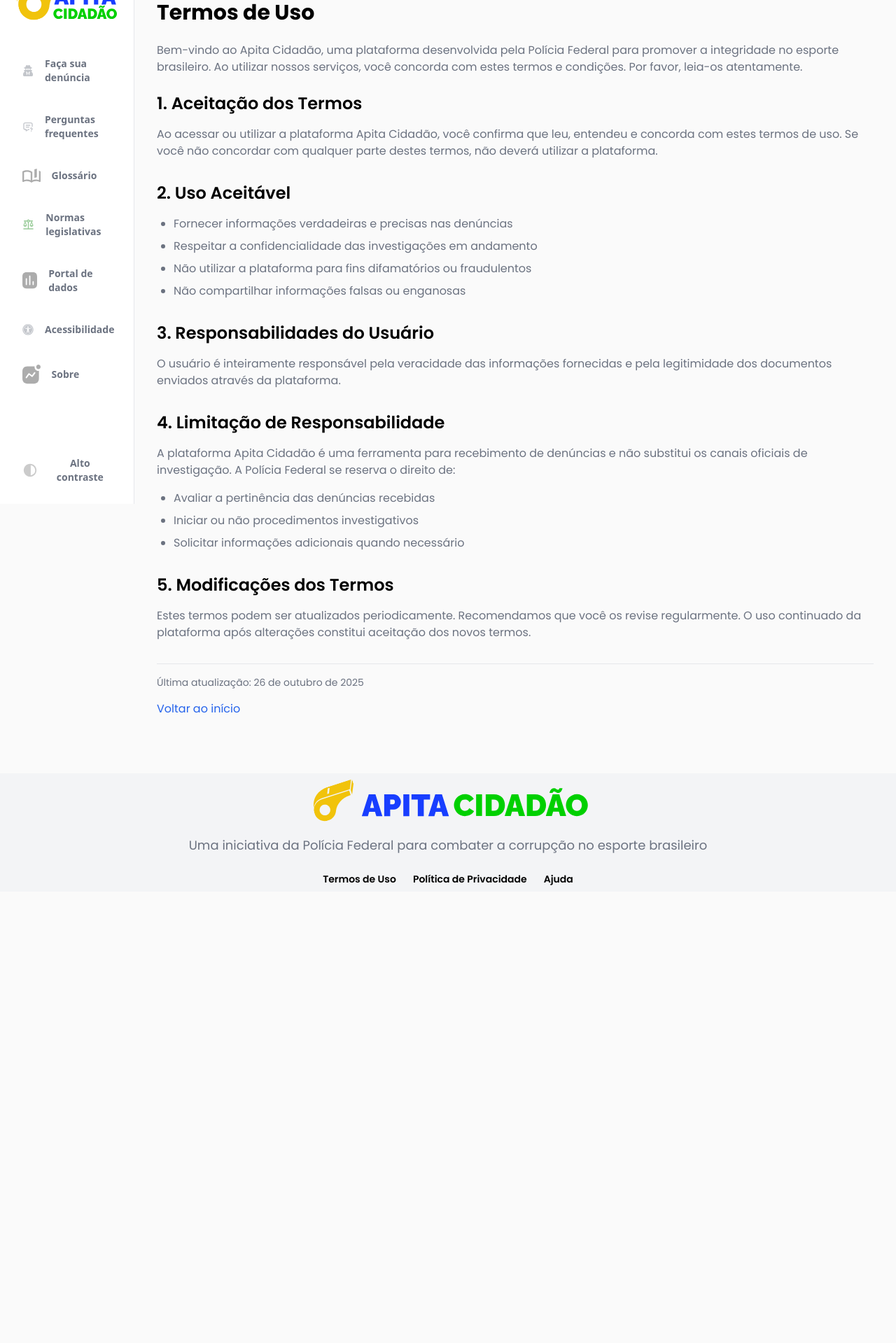
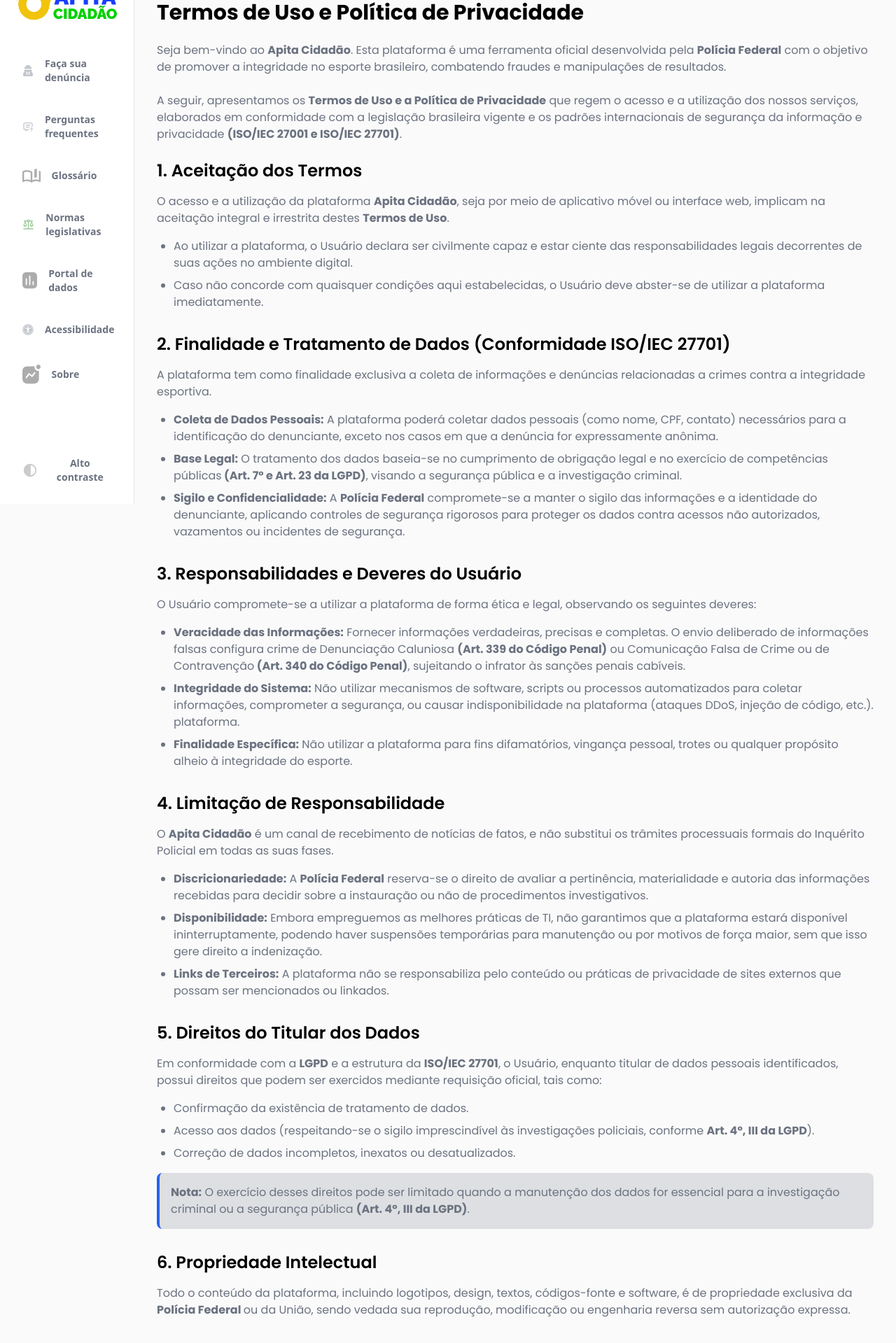
Before and after one commit to eps-fcte-2025-2/plataforma-civica-frontend, a Next.js app: page /termos-de-uso in a window 1280 px wide. Shown: the part 80-1999 px from the top of the page at 70% size. Before the commit the page ends 1354 px from the top, so only its background shows below. Built offline with nearby package versions, Linux system fonts and the light colour scheme.

Commit message:
fix: melhoria termo de uso e politica de privacidade
Co-authored-by: The-Boss-Nina <marinamcsouza@gmail.com>
Co-authored-by: Jlmsousa <jlmsousa@hotmail.com>

```diff
--- a/src/app/(main)/politica-de-privacidade/page.tsx
+++ b/src/app/(main)/politica-de-privacidade/page.tsx
@@ -5,83 +5,114 @@
   title: 'Política de Privacidade',
 };
 
-export default function PoliticaDePrivacidadePage() {
+export default function PoliticaPrivacidadePage() {
   return (
     <main className="container mx-auto py-12 px-4 font-[Poppins]">
       <h1 className="text-3xl font-bold mb-6 text-foreground">Política de Privacidade</h1>
 
       <div className="prose prose-lg max-w-none text-muted">
         <p className="mb-6">
-          O Apita Cidadão está comprometido com a proteção da sua privacidade. Esta política
-          detalha como coletamos, usamos, protegemos e, quando necessário, compartilhamos as
-          informações fornecidas por você, em conformidade com a Lei Geral de Proteção de
-          Dados (LGPD) e outras legislações aplicáveis.
+          <strong>O Apita Cidadão</strong>, gerido pelo <strong>Departamento de Polícia Federal (DPF)</strong>,
+          está comprometido com a transparência e a proteção dos seus dados pessoais. Esta <strong>Política
+          de Privacidade</strong> descreve como tratamos suas informações em conformidade com a <strong>Lei Geral
+          de Proteção de Dados (Lei nº 13.709/2018 - LGPD)</strong>, o Marco Civil da Internet e os
+          padrões internacionais de segurança <strong>(ISO/IEC 27701)</strong>.
         </p>
 
         <section className="mb-8">
-          <h2 className="text-2xl font-semibold mb-4 text-foreground">1. Dados que Coletamos</h2>
-          <p className="mb-4">Podemos coletar os seguintes tipos de informações:</p>
+          <h2 className="text-2xl font-semibold mb-4 text-foreground">1. Controlador e Encarregado (DPO)</h2>
+          <p className="mb-4">
+            O Controlador dos dados coletados nesta plataforma é o <strong>Departamento de Polícia Federal</strong>.
+            Em caso de dúvidas sobre o tratamento de seus dados, você pode entrar em contato com o Encarregado
+            pelo Tratamento de Dados Pessoais através dos canais oficiais disponíveis no site <strong>`gov.br/pf`</strong>.
+          </p>
+        </section>
+
+        <section className="mb-8">
+          <h2 className="text-2xl font-semibold mb-4 text-foreground">2. Dados Coletados e Finalidade</h2>
+          <p className="mb-4">
+            A coleta de dados visa exclusivamente a instrução de procedimentos investigativos sobre crimes
+            contra a integridade esportiva. Coletamos:
+          </p>
           <ul className="list-disc pl-6 mb-4">
-            <li className="mb-2">Dados de identificação pessoal (quando fornecidos voluntariamente)</li>
-            <li className="mb-2">Detalhes sobre a denúncia realizada</li>
-            <li className="mb-2">Documentos e evidências anexados</li>
-            <li className="mb-2">Data e hora do envio da denúncia</li>
-            <li className="mb-2">Informações técnicas do dispositivo usado para acesso</li>
+            <li className="mb-2">
+              <strong>Dados de Identificação:</strong> Nome completo, CPF, telefone e e-mail (quando a denúncia não for anônima).
+            </li>
+            <li className="mb-2">
+              <strong>Conteúdo da Denúncia:</strong> Relatos, documentos, fotos, áudios e evidências enviadas voluntariamente.
+            </li>
+            <li className="mb-2">
+              <strong>Dados Técnicos e de Navegação:</strong> Endereço IP, *User-Agent* do dispositivo, data e hora de acesso
+              (coleta obrigatória conforme <strong>Art. 15 da Lei 12.965/2014 - Marco Civil da Internet</strong>).
+            </li>
           </ul>
         </section>
 
         <section className="mb-8">
-          <h2 className="text-2xl font-semibold mb-4 text-foreground">2. Como Usamos seus Dados</h2>
-          <p className="mb-4">Suas informações são utilizadas para:</p>
+          <h2 className="text-2xl font-semibold mb-4 text-foreground">3. Base Legal para o Tratamento</h2>
+          <p className="mb-4">
+            O tratamento dos seus dados é realizado com base nas seguintes hipóteses legais da LGPD:
+          </p>
           <ul className="list-disc pl-6 mb-4">
-            <li className="mb-2">Processar e investigar as denúncias recebidas</li>
-            <li className="mb-2">Entrar em contato caso necessitemos de informações adicionais</li>
-            <li className="mb-2">Gerar estatísticas anônimas sobre o uso da plataforma</li>
-            <li className="mb-2">Melhorar nossos serviços e a experiência do usuário</li>
+            <li className="mb-2"><strong>Cumprimento de obrigação legal ou regulatória</strong> <strong>(Art. 7º, II)</strong>.</li>
+            <li className="mb-2"><strong>Execução de políticas públicas</strong> previstas em leis e regulamentos <strong>(Art. 7º, III)</strong>.</li>
+            <li className="mb-2">
+              <strong>Segurança Pública e Investigação Penal:</strong> Conforme o <strong>Art. 4º, III da LGPD</strong>, o tratamento de dados
+              para fins exclusivos de segurança pública e atividades de investigação e repressão de infrações penais segue
+              legislação específica, garantindo-se os direitos fundamentais de liberdade e privacidade.
+            </li>
           </ul>
         </section>
 
         <section className="mb-8">
-          <h2 className="text-2xl font-semibold mb-4 text-foreground">3. Proteção de Dados</h2>
+          <h2 className="text-2xl font-semibold mb-4 text-foreground">4. Proteção e Armazenamento</h2>
           <p className="mb-4">
-            Implementamos medidas de segurança técnicas e organizacionais para proteger suas
-            informações, incluindo:
+            Adotamos medidas técnicas e administrativas compatíveis com a norma <strong>ISO/IEC 27001</strong> para proteger seus dados, incluindo:
           </p>
           <ul className="list-disc pl-6 mb-4">
-            <li className="mb-2">Criptografia de dados em trânsito e em repouso</li>
-            <li className="mb-2">Controle de acesso rigoroso às informações</li>
-            <li className="mb-2">Monitoramento contínuo de segurança</li>
+            <li className="mb-2">Criptografia de ponta a ponta para dados em trânsito (TLS/SSL).</li>
+            <li className="mb-2">Armazenamento em servidores seguros com controle de acesso restrito e auditável.</li>
+            <li className="mb-2">Monitoramento contínuo contra incidentes de segurança.</li>
+          </ul>
+          <p className="mb-4">
+            Os dados serão mantidos pelo tempo necessário para a conclusão das investigações e eventuais processos judiciais,
+            respeitando os prazos prescricionais legais.
+          </p>
+        </section>
+
+        <section className="mb-8">
+          <h2 className="text-2xl font-semibold mb-4 text-foreground">5. Compartilhamento de Informações</h2>
+          <p className="mb-4">
+            Não comercializamos seus dados. O compartilhamento ocorre estritamente nas seguintes situações:
+          </p>
+          <ul className="list-disc pl-6 mb-4">
+            <li className="mb-2">Com o <strong>Ministério Público</strong> e o <strong>Poder Judiciário</strong>, para fins de persecução penal.</li>
+            <li className="mb-2">Com outras autoridades policiais e de inteligência, mediante necessidade investigativa justificada.</li>
+            <li className="mb-2">
+              <strong>Atenção:</strong> Dados de denúncias não são compartilhados com entidades esportivas privadas (clubes ou federações)
+              sem ordem judicial ou anonimização prévia.
+            </li>
           </ul>
         </section>
 
         <section className="mb-8">
-          <h2 className="text-2xl font-semibold mb-4 text-foreground">4. Compartilhamento de Informações</h2>
+          <h2 className="text-2xl font-semibold mb-4 text-foreground">6. Seus Direitos (e suas Limitações)</h2>
           <p className="mb-4">
-            Suas informações poderão ser compartilhadas apenas com:
+            Você possui direitos sobre seus dados, como confirmação de existência de tratamento e correção de dados incompletos.
+            No entanto, é importante ressaltar:
           </p>
-          <ul className="list-disc pl-6 mb-4">
-            <li className="mb-2">Autoridades competentes para investigação</li>
-            <li className="mb-2">Órgãos reguladores do esporte</li>
-            <li className="mb-2">Mediante ordem judicial</li>
-          </ul>
-        </section>
-
-        <section className="mb-8">
-          <h2 className="text-2xl font-semibold mb-4 text-foreground">5. Seus Direitos</h2>
-          <p className="mb-4">
-            Você tem direito a:
-          </p>
-          <ul className="list-disc pl-6 mb-4">
-            <li className="mb-2">Acessar seus dados pessoais</li>
-            <li className="mb-2">Solicitar correções de informações inexatas</li>
-            <li className="mb-2">Ser informado sobre o uso de seus dados</li>
-            <li className="mb-2">Solicitar a exclusão de dados (quando aplicável)</li>
-          </ul>
+          <div className="bg-muted/20 p-4 rounded-lg border-l-4 border-primary">
+            <p className="italic text-sm">
+              Devido à natureza de investigação criminal e segurança pública, o exercício de direitos como <strong>exclusão de dados</strong> ou
+              <strong> acesso integral</strong> poderá ser limitado ou negado quando tal ação puder prejudicar as investigações ou expor
+              sigilo policial, conforme previsto na legislação processual penal e no <strong>Art. 4º da LGPD</strong>.
+            </p>
+          </div>
         </section>
 
         <div className="mt-8 pt-4 border-t border-border">
           <p className="text-sm text-muted mb-4">
-            Última atualização: 26 de outubro de 2025
+            Última atualização: 07 de dezembro de 2025
           </p>
           <Link href="/" className="text-primary hover:underline">
             Voltar ao início
--- a/src/app/(main)/termos-de-uso/page.tsx
+++ b/src/app/(main)/termos-de-uso/page.tsx
@@ -2,73 +2,160 @@
 import Link from 'next/link';
 
 export const metadata = {
-  title: 'Termos de Uso',
+  title: 'Termos de Uso e Política de Privacidade',
 };
 
 export default function TermosDeUsoPage() {
   return (
     <main className="container mx-auto py-12 px-4 font-[Poppins]">
-      <h1 className="text-3xl font-bold mb-6 text-foreground">Termos de Uso</h1>
+      <h1 className="text-3xl font-bold mb-6 text-foreground">Termos de Uso e Política de Privacidade</h1>
 
       <div className="prose prose-lg max-w-none text-muted">
         <p className="mb-6">
-          Bem-vindo ao Apita Cidadão, uma plataforma desenvolvida pela Polícia Federal para promover
-          a integridade no esporte brasileiro. Ao utilizar nossos serviços, você concorda com estes
-          termos e condições. Por favor, leia-os atentamente.
+          Seja bem-vindo ao <strong>Apita Cidadão</strong>. Esta plataforma é uma ferramenta oficial desenvolvida pela <strong>Polícia
+          Federal</strong> com o objetivo de promover a integridade no esporte brasileiro, combatendo fraudes e manipulações de resultados.
+        </p>
+        <p className="mb-6">
+          A seguir, apresentamos os <strong>Termos de Uso e a Política de Privacidade</strong> que regem o acesso e a utilização dos nossos
+          serviços, elaborados em conformidade com a legislação brasileira vigente e os padrões internacionais de segurança da
+          informação e privacidade <strong>(ISO/IEC 27001 e ISO/IEC 27701)</strong>.
         </p>
 
         <section className="mb-8">
           <h2 className="text-2xl font-semibold mb-4 text-foreground">1. Aceitação dos Termos</h2>
           <p className="mb-4">
-            Ao acessar ou utilizar a plataforma Apita Cidadão, você confirma que leu, entendeu e
-            concorda com estes termos de uso. Se você não concordar com qualquer parte destes termos,
-            não deverá utilizar a plataforma.
+           O acesso e a utilização da plataforma <strong>Apita Cidadão</strong>, seja por meio de aplicativo móvel ou interface web, implicam
+           na aceitação integral e irrestrita destes <strong>Termos de Uso</strong>.
           </p>
-        </section>
-
-        <section className="mb-8">
-          <h2 className="text-2xl font-semibold mb-4 text-foreground">2. Uso Aceitável</h2>
           <ul className="list-disc pl-6 mb-4">
-            <li className="mb-2">Fornecer informações verdadeiras e precisas nas denúncias</li>
-            <li className="mb-2">Respeitar a confidencialidade das investigações em andamento</li>
-            <li className="mb-2">Não utilizar a plataforma para fins difamatórios ou fraudulentos</li>
-            <li className="mb-2">Não compartilhar informações falsas ou enganosas</li>
+            <li className="mb-2">
+              Ao utilizar a plataforma, o Usuário declara ser civilmente capaz e estar ciente das responsabilidades
+              legais decorrentes de suas ações no ambiente digital.
+            </li>
+            <li className="mb-2">
+              Caso não concorde com quaisquer condições aqui estabelecidas, o Usuário deve abster-se de utilizar a plataforma imediatamente.
+            </li>
           </ul>
         </section>
 
         <section className="mb-8">
-          <h2 className="text-2xl font-semibold mb-4 text-foreground">3. Responsabilidades do Usuário</h2>
+          <h2 className="text-2xl font-semibold mb-4 text-foreground">2. Finalidade e Tratamento de Dados (Conformidade ISO/IEC 27701)</h2>
           <p className="mb-4">
-            O usuário é inteiramente responsável pela veracidade das informações fornecidas e pela
-            legitimidade dos documentos enviados através da plataforma.
+            A plataforma tem como finalidade exclusiva a coleta de informações e denúncias relacionadas a crimes contra a integridade esportiva.
           </p>
+          <ul className="list-disc pl-6 mb-4">
+            <li className="mb-2">
+              <strong>Coleta de Dados Pessoais:</strong> A plataforma poderá coletar dados pessoais (como nome, CPF, contato) necessários para a identificação do
+              denunciante, exceto nos casos em que a denúncia for expressamente anônima.
+            </li>
+            <li className="mb-2">
+              <strong>Base Legal:</strong> O tratamento dos dados baseia-se no cumprimento de obrigação legal e no exercício de competências públicas
+              <strong> (Art. 7º e Art. 23 da LGPD)</strong>,
+              visando a segurança pública e a investigação criminal.
+            </li>
+            <li className="mb-2">
+              <strong>Sigilo e Confidencialidade:</strong> A <strong>Polícia Federal</strong> compromete-se a manter o sigilo das informações e a identidade do denunciante, aplicando
+              controles de segurança rigorosos para proteger os dados contra acessos não autorizados, vazamentos ou incidentes de segurança.
+            </li>
+          </ul>
+        </section>
+
+        <section className="mb-8">
+          <h2 className="text-2xl font-semibold mb-4 text-foreground">3. Responsabilidades e Deveres do Usuário</h2>
+          <p className="mb-4">
+            O Usuário compromete-se a utilizar a plataforma de forma ética e legal, observando os seguintes deveres:
+          </p>
+          <ol className="list-disc pl-6 mb-4">
+            <li className="mb-2">
+              <strong>Veracidade das Informações:</strong> Fornecer informações verdadeiras, precisas e completas. O envio deliberado de informações
+              falsas configura crime de Denunciação Caluniosa <strong>(Art. 339 do Código Penal)</strong> ou Comunicação Falsa de Crime ou de Contravenção
+              <strong> (Art. 340 do Código Penal)</strong>, sujeitando o infrator às sanções penais cabíveis.
+            </li>
+            <li className="mb-2">
+              <strong>Integridade do Sistema:</strong> Não utilizar mecanismos de software, scripts ou processos automatizados para coletar informações,
+              comprometer a segurança, ou causar indisponibilidade na plataforma (ataques DDoS, injeção de código, etc.).
+              plataforma.
+            </li>
+            <li className="mb-2">
+              <strong>Finalidade Específica:</strong> Não utilizar a plataforma para fins difamatórios, vingança pessoal, trotes ou qualquer
+              propósito alheio à integridade do esporte.
+            </li>
+          </ol>
         </section>
 
         <section className="mb-8">
           <h2 className="text-2xl font-semibold mb-4 text-foreground">4. Limitação de Responsabilidade</h2>
           <p className="mb-4">
-            A plataforma Apita Cidadão é uma ferramenta para recebimento de denúncias e não substitui
-            os canais oficiais de investigação. A Polícia Federal se reserva o direito de:
+            O <strong>Apita Cidadão</strong> é um canal de recebimento de notícias de fatos, e não substitui os trâmites processuais
+            formais do Inquérito Policial em todas as suas fases.
           </p>
           <ul className="list-disc pl-6 mb-4">
-            <li className="mb-2">Avaliar a pertinência das denúncias recebidas</li>
-            <li className="mb-2">Iniciar ou não procedimentos investigativos</li>
-            <li className="mb-2">Solicitar informações adicionais quando necessário</li>
+            <li className="mb-2"><strong>Discricionariedade:</strong> A <strong>Polícia Federal</strong> reserva-se o direito de avaliar a pertinência,
+              materialidade e autoria das informações recebidas para decidir sobre a instauração ou não de procedimentos investigativos.</li>
+            <li className="mb-2"><strong>Disponibilidade:</strong> Embora empreguemos as melhores práticas de TI, não garantimos que a plataforma estará
+              disponível ininterruptamente, podendo haver suspensões temporárias para manutenção ou por motivos de força maior, sem que
+              isso gere direito a indenização.</li>
+            <li className="mb-2">
+              <strong>Links de Terceiros:</strong> A plataforma não se responsabiliza pelo conteúdo ou práticas de privacidade de sites externos que possam
+              ser mencionados ou linkados.
+            </li>
           </ul>
         </section>
 
         <section className="mb-8">
-          <h2 className="text-2xl font-semibold mb-4 text-foreground">5. Modificações dos Termos</h2>
+          <h2 className="text-2xl font-semibold mb-4 text-foreground">5. Direitos do Titular dos Dados</h2>
           <p className="mb-4">
-            Estes termos podem ser atualizados periodicamente. Recomendamos que você os revise
-            regularmente. O uso continuado da plataforma após alterações constitui aceitação dos
-            novos termos.
+            Em conformidade com a <strong>LGPD</strong> e a estrutura da <strong>ISO/IEC 27701</strong>, o Usuário, enquanto titular de dados pessoais identificados,
+            possui direitos que podem ser exercidos mediante requisição oficial, tais como:
+          </p>
+          <ul className="list-disc pl-6 mb-4">
+            <li className="mb-2">Confirmação da existência de tratamento de dados.</li>
+            <li className="mb-2">Acesso aos dados (respeitando-se o sigilo imprescindível às investigações policiais, conforme <strong>Art. 4º,
+              III da LGPD</strong>).</li>
+            <li className="mb-2">Correção de dados incompletos, inexatos ou desatualizados.
+            </li>
+          </ul>
+          <div className="bg-muted/20 p-4 rounded-lg border-l-4 border-primary">
+            <strong>Nota:</strong> O exercício desses direitos pode ser limitado quando a manutenção dos dados for essencial
+            para a investigação criminal ou a segurança pública <strong>(Art. 4º, III da LGPD)</strong>.
+          </div>
+        </section>
+
+        <section className="mb-8">
+          <h2 className="text-2xl font-semibold mb-4 text-foreground">6. Propriedade Intelectual</h2>
+          <p className="mb-4">
+            Todo o conteúdo da plataforma, incluindo logotipos, design, textos, códigos-fonte e software, é de propriedade exclusiva
+            da <strong>Polícia Federal </strong>
+            ou da União, sendo vedada sua reprodução, modificação ou engenharia reversa sem autorização expressa.
+          </p>
+        </section>
+
+        <section className="mb-8">
+          <h2 className="text-2xl font-semibold mb-4 text-foreground">7. Atualização dos Termos</h2>
+          <p className="mb-4">
+            A <strong>Polícia Federal</strong> reserva-se o direito de alterar estes <strong>Termos de Uso e Política de Privacidade</strong> a
+            qualquer momento, visando a melhoria
+            dos serviços ou a adequação a novas legislações.
+          </p>
+          <ul className="list-disc pl-6 mb-4">
+            <li className="mb-2">As alterações entrarão em vigor imediatamente após sua publicação na plataforma.</li>
+            <li className="mb-2">Recomendamos a consulta periódica deste documento. O uso continuado do serviço após as modificações constitui
+              anuência tácita aos novos termos.</li>
+          </ul>
+        </section>
+
+        <section className="mb-8">
+          <h2 className="text-2xl font-semibold mb-4 text-foreground">8. Foro e Legislação Aplicável</h2>
+          <p className="mb-4">
+            Estes Termos são regidos pelas leis da <strong>República Federativa do Brasil</strong>. Fica eleito o Foro da <strong>Justiça Federal </strong>
+            para dirimir quaisquer
+            controvérsias oriundas da utilização desta plataforma, com renúncia expressa a qualquer outro, por mais privilegiado que seja.
           </p>
         </section>
 
         <div className="mt-8 pt-4 border-t border-border">
           <p className="text-sm text-muted mb-4">
-            Última atualização: 26 de outubro de 2025
+            Última atualização: 07 de dezembro de 2025
           </p>
           <Link href="/" className="text-primary hover:underline">
             Voltar ao início
```
